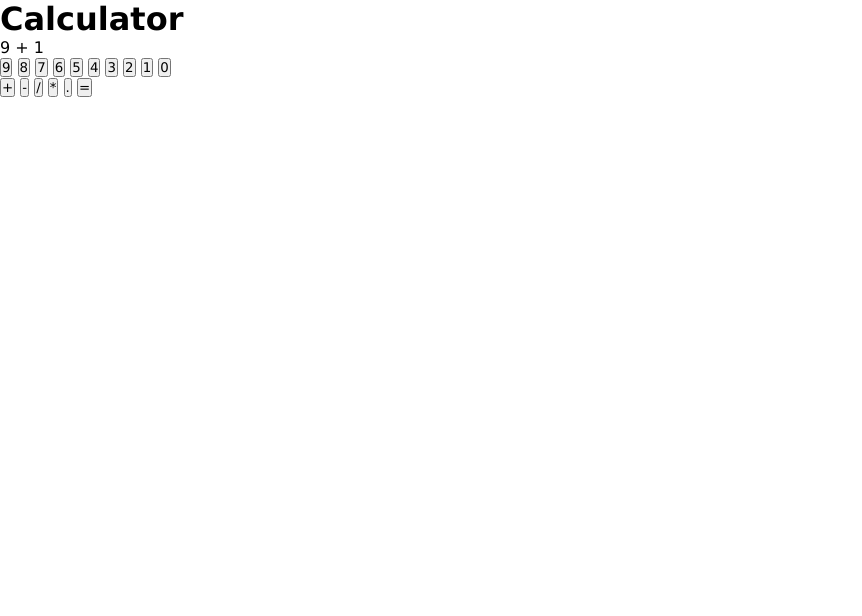
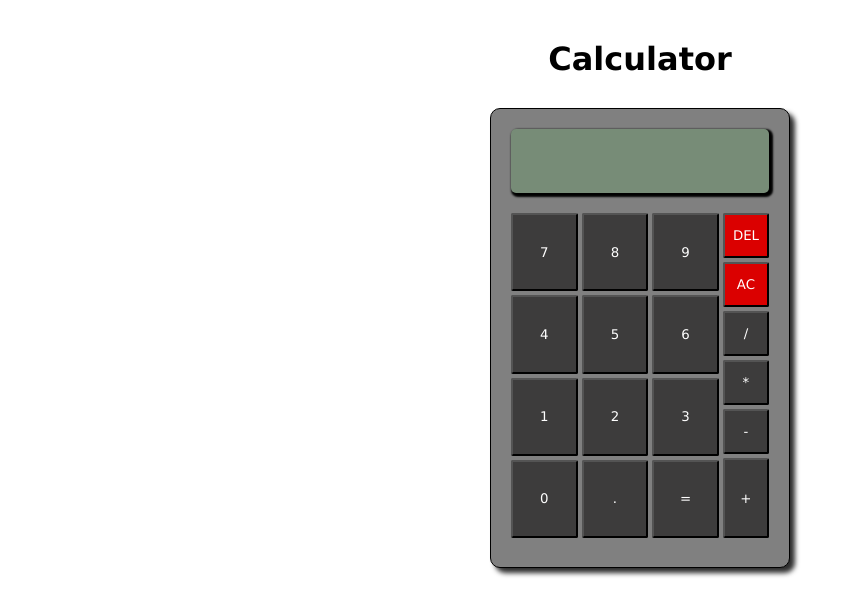
Before and after one commit to ernestviola/web-calculator, a plain HTML site: page index.html in a window 1280 px wide. Shown: the whole page, without its empty margins (0-862 px from the left). Drawn offline with Linux system fonts and the light colour scheme.

Commit message:
Finish calculator styling
Fix all of the css to style the calculator based off of old real
calculators

```diff
--- a/index.html
+++ b/index.html
@@ -5,34 +5,41 @@
     <title>Calculator</title>
     <link rel='stylesheet' href='./styles.css'>
     <script src='./script.js'></script>
+    <link rel="preconnect" href="https://fonts.googleapis.com">
+    <link rel="preconnect" href="https://fonts.gstatic.com" crossorigin>
+    <link href="https://fonts.googleapis.com/css2?family=Orbitron:wght@400..900&display=swap" rel="stylesheet">
   </head>
   <body>
     <div class='container'>
       <h1>Calculator</h1>
       <div class='calculator'>
         <div class='calculator__display'>
-          9 + 1
         </div>
         <div class='calculator__buttons'>
           <div class='calculator__buttons__numbers'>
-            <button value='9'>9</button>
-            <button value='8'>8</button>
-            <button value='7'>7</button>
-            <button value='6'>6</button>
-            <button value='5'>5</button>
-            <button value='4'>4</button>
-            <button value='3'>3</button>
-            <button value='2'>2</button>
-            <button value='1'>1</button>
-            <button value='0'>0</button>
+            <button value='9' class='calculator__button__number'>9</button>
+            <button value='8' class='calculator__button__number'>8</button>
+            <button value='7' class='calculator__button__number'>7</button>
+            <button value='6' class='calculator__button__number'>6</button>
+            <button value='5' class='calculator__button__number'>5</button>
+            <button value='4' class='calculator__button__number'>4</button>
+            <button value='3' class='calculator__button__number'>3</button>
+            <button value='2' class='calculator__button__number'>2</button>
+            <button value='1' class='calculator__button__number'>1</button>
+
+            <button value='=' class='calculator__button__equal'>=</button>
+            <button value='.' class='calculator__button__decimal'>.</button>
+
+            <button value='0' class='calculator__button__number'>0</button>
           </div>
           <div class='calculator__buttons__operators'>
-            <button value='+'>+</button>
-            <button value='-'>-</button>
-            <button value='/'>/</button>
-            <button value='*'>*</button>
-            <button value='.'>.</button>
-            <button value='='>=</button>
+
+            <button value='DEL' class='calculator__delete'>DEL</button>
+            <button value='AC' class='calculator__clear'>AC</button>
+            <button value='/' class='calculator__button_operator'>/</button>
+            <button value='*' class='calculator__button_operator'>*</button>
+            <button value='-' class='calculator__button_operator'>-</button>
+            <button value='+' class='calculator__button_operator calculator__button__plus'>+</button>
           </div>
         </div>
       </div>
--- a/script.js
+++ b/script.js
@@ -1,3 +1,12 @@
+const numbers = document.querySelectorAll('.calculator__button__number');
+numbers.forEach((number) => {
+  number.addEventListner('click',)
+})
+
+function insertNumber() {
+  const
+}
+
 function add(a,b) {
   return a+b;
 }
--- a/styles.css
+++ b/styles.css
@@ -2,4 +2,98 @@
   margin: 0;
   padding: 0;
   font-family: Verdana, Geneva, Tahoma, sans-serif;
+  box-sizing: border-box;
 }
+
+button {
+  padding: 4px 8px;
+  border-radius: 2px;
+}
+
+button:hover {
+  cursor: pointer;
+}
+
+.container {
+  display: flex;
+  flex-direction: column;
+  justify-content: center;
+  align-items: center;
+  margin-top: 40px;
+}
+
+.calculator {
+  border: 1px solid black;
+  border-radius: 10px;
+  background-color: gray;
+  box-shadow: 5px 5px 5px rgb(46, 46, 46);
+  padding: 20px;
+  height: 460px;
+  width: 300px;
+  margin-top: 30px;
+}
+
+.calculator__display {
+  font-family: "Orbitron", Verdana, Geneva, Tahoma, sans-serif;
+  background-color: rgb(119,140,119);
+  border-radius: 5px;
+  box-shadow: 2px 2px 2px 2px  ;
+  font-size: 32px;
+  padding: 12px;
+  text-align: end;
+  height: 64px;
+}
+
+.calculator__buttons {
+  display: flex;
+  gap: 4px;
+  margin-top: 20px;
+}
+
+.calculator__buttons__numbers {
+  display: flex;
+  flex-wrap: wrap;
+  flex-direction: row-reverse;
+  gap: 4px;
+  justify-content: center;
+}
+
+.calculator__buttons__numbers button {
+  flex: 1 0 55px;
+  background-color: rgb(61, 60, 60);
+  color: white;
+}
+
+.calculator__buttons__numbers button:hover {
+  background-color: rgb(22, 22, 22);
+}
+
+.calculator__buttons__operators {
+  display: flex;
+  flex-direction: column;
+  gap: 4px;
+  text-align: center;
+}
+
+.calculator__buttons__operators button {
+  flex: 0 0 45px;
+  background-color: rgb(61, 60, 60);
+  color: white;
+}
+
+.calculator__buttons__operators button:hover {
+  background-color: rgb(22, 22, 22);
+}
+
+.calculator__delete, .calculator__clear {
+  background-color: rgb(219, 0, 0) !important;
+  color: white !important;
+}
+
+.calculator__delete:hover, .calculator__clear:hover {
+  background-color: rgb(156, 0, 0) !important;
+}
+
+.calculator__button__plus {
+  flex-basis: 80px !important;
+}
```
